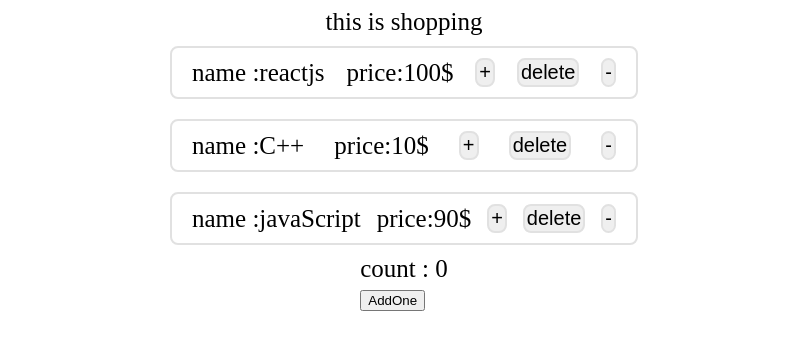
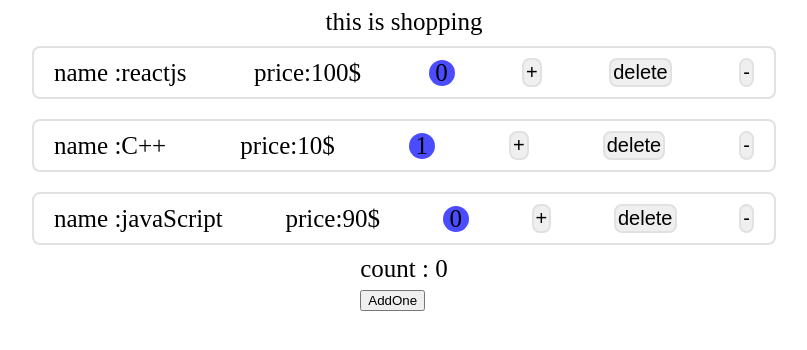
Before and after one commit to ZahraNejati79/product, a React (Create React App) app: page / in a window 1280 px wide. Shown: the top 350 px of the page, without its empty margins (236-1043 px from the left). Built offline with nearby package versions, Linux system fonts and the light colour scheme.

Commit message:
add one products quantity

```diff
--- a/src/App.css
+++ b/src/App.css
@@ -8,8 +8,8 @@
   align-items: center;
 }
 .productList {
+  width: 100%;
   display: flex;
-  max-width: 700px;
   flex-direction: column;
   justify-content: center;
   align-items: center;
@@ -17,6 +17,7 @@
 }
 .product {
   width: 100%;
+  max-width: 700px;
   padding: 1rem 2rem;
   margin: 1rem;
   display: flex;
@@ -32,3 +33,14 @@
   font-size: 2rem;
   padding: 1px 2px;
 }
+.quantity {
+  display: inline-block;
+  width: 20px;
+  height: 20px;
+  background-color: rgba(0, 0, 255, 0.705);
+  border-radius: 50%;
+  padding: 3px;
+  display: flex;
+  justify-content: center;
+  align-items: center;
+}
--- a/src/App.js
+++ b/src/App.js
@@ -12,11 +12,21 @@
     const filterProduct = products.filter((product) => product.id !== id);
     setProducts(filterProduct);
   };
+  const incrementHandler = (id) => {
+    const productCopy = [...products];
+    const selectedItem = productCopy.find((product) => product.id === id);
+    selectedItem.quantity++;
+    setProducts(productCopy);
+  };
 
   return (
     <div className="App">
       <div>this is shopping</div>
-      <ProductList products={products} removeHandler={removeHandler} />
+      <ProductList
+        products={products}
+        removeHandler={removeHandler}
+        incrementHandler={incrementHandler}
+      />
       <Count />
     </div>
   );
--- a/src/components/ProductList/ProductList.js
+++ b/src/components/ProductList/ProductList.js
@@ -1,9 +1,16 @@
 import Products from "../Products/Products";
-const ProductList = ({ products, removeHandler }) => {
+const ProductList = ({ products, removeHandler, incrementHandler }) => {
   return (
     <div className="productList">
       {products.map((product) => {
-        return <Products product={product} removeHandler={removeHandler} />;
+        return (
+          <Products
+            key={product.id}
+            product={product}
+            removeHandler={removeHandler}
+            incrementHandler={incrementHandler}
+          />
+        );
       })}
     </div>
   );
--- a/src/components/Products/Products.js
+++ b/src/components/Products/Products.js
@@ -1,10 +1,15 @@
-const Products = ({ product, removeHandler }) => {
+const Products = ({ product, removeHandler, incrementHandler }) => {
   return (
     <div className="product">
       <div>name :{product.name}</div>
       <div>price:{product.price}</div>
-      {product.children}
-      <button className="btn">+</button>
+      <div className="quantity">{product.quantity}</div>
+      <button
+        className="btn increment"
+        onClick={() => incrementHandler(product.id)}
+      >
+        +
+      </button>
       <button className="btn" onClick={() => removeHandler(product.id)}>
         delete
       </button>
```
